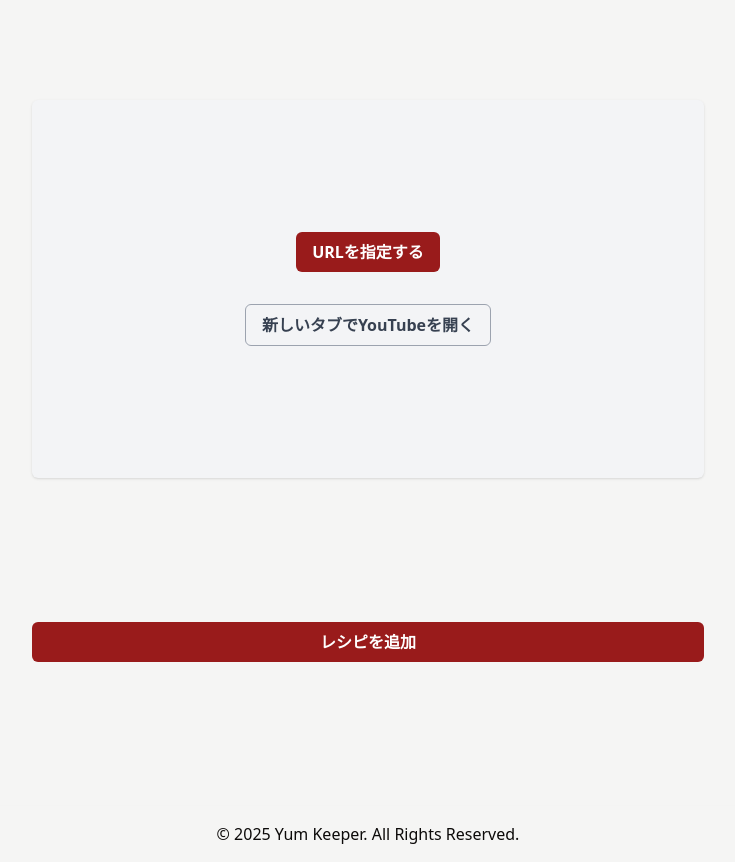
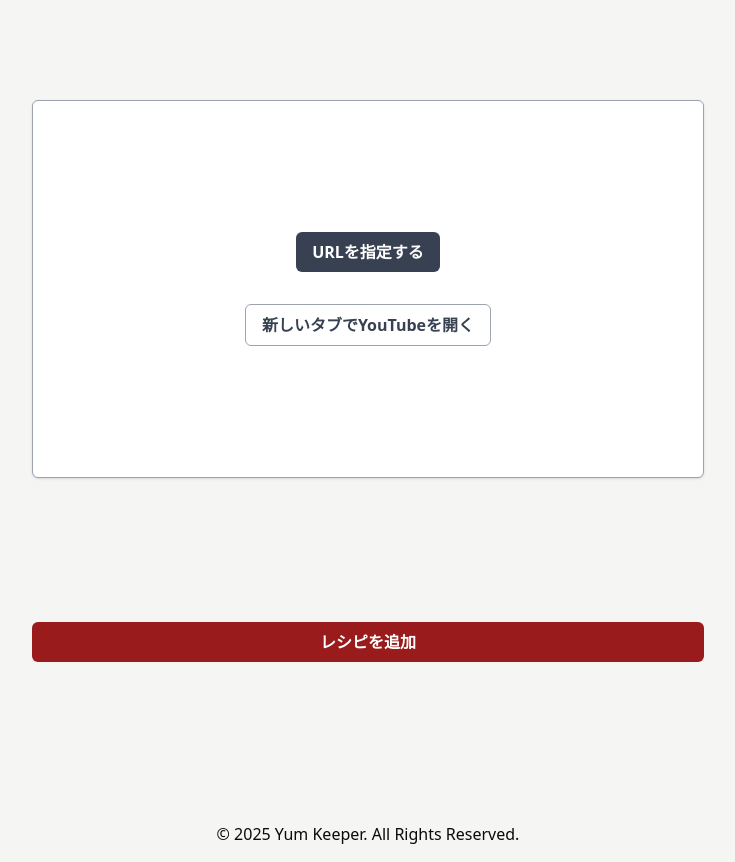
Before and after one commit to y4tk8/yumkeeper_frontend, a Next.js app: page /recipes/new in a window 1280 px wide. Shown: the part 804-1666 px from the top of the page, without its empty margins (272-1007 px from the left). Built offline with nearby package versions, Linux system fonts and the light colour scheme; no server answers; sample sign-in values are in the browser's storage.

Commit message:
fix: 動画埋め込み領域とモーダルのボタン色を変更 #149

```diff
--- a/src/components/recipes/VideoEmbedBlock.tsx
+++ b/src/components/recipes/VideoEmbedBlock.tsx
@@ -4,6 +4,7 @@ import { useState } from "react";
 import { Dialog, DialogPanel, DialogTitle } from "@headlessui/react";
 import { Video, VideoWithoutId } from "@/types/video";
 import { MinusCircle } from "lucide-react";
+import InputField from "@/components/ui/InputField";
 import Button from "@/components/ui/Button";
 
 interface VideoProps {
@@ -91,7 +92,7 @@ export default function VideoEmbedBlock({ videoInfo, setVideoInfo, onDelete, onR
   };
 
   return (
-    <div className="w-full aspect-video rounded-md shadow flex flex-col items-center justify-center bg-gray-100 relative">
+    <div className="w-full aspect-video flex flex-col items-center justify-center bg-white border border-gray-400 rounded-md shadow relative">
       {videoInfo && !videoInfo._destroy ? (
         <div className="relative w-full h-full">
           {/* 削除ボタン */}
@@ -117,7 +118,7 @@ export default function VideoEmbedBlock({ videoInfo, setVideoInfo, onDelete, onR
         </div>
       ) : (
         <div className="flex flex-col items-center justify-center gap-8">
-          <Button onClick={handleOpenModal}>URLを指定する</Button>
+          <Button variant="secondary" onClick={handleOpenModal}>URLを指定する</Button>
           <Button variant="outline" onClick={() => window.open("https://www.youtube.com", "_blank")}>
             新しいタブでYouTubeを開く
           </Button>
@@ -130,17 +131,16 @@ export default function VideoEmbedBlock({ videoInfo, setVideoInfo, onDelete, onR
         <div className="fixed inset-0 flex items-center justify-center">
           <DialogPanel className="bg-white p-8 rounded-md max-w-md w-full shadow-md">
             <DialogTitle className="text-lg font-semibold mb-4">URLを入力してください</DialogTitle>
-            <input
+            <InputField
               type="text"
               placeholder="https://www.youtube.com"
               value={videoUrl}
               onChange={(e) => setVideoUrl(e.target.value)}
-              className="w-full border border-gray-300 rounded p-2"
             />
             <p className="text-sm text-gray-400 pt-2">※ショート動画は指定できません</p>
             <div className="flex justify-between mt-8">
               <Button variant="outline" onClick={handleCloseModal}>キャンセル</Button>
-              <Button onClick={handleConfirmUrl}>OK</Button>
+              <Button variant="secondary" onClick={handleConfirmUrl}>OK</Button>
             </div>
           </DialogPanel>
         </div>
```
